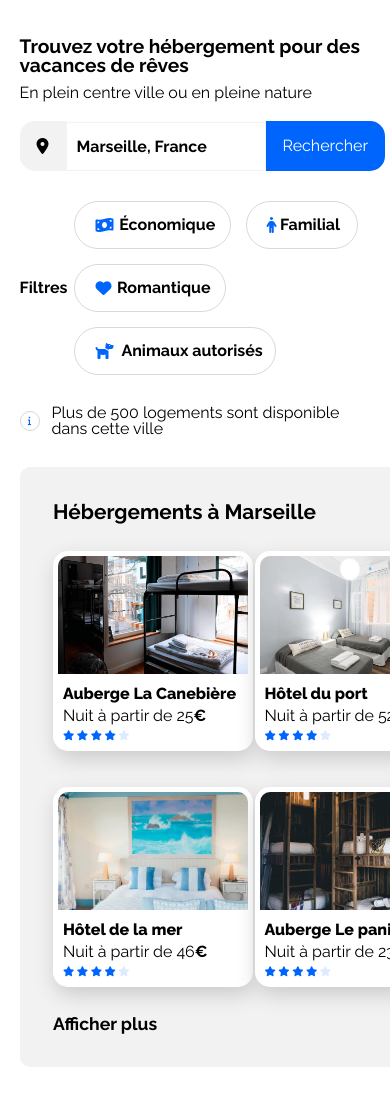
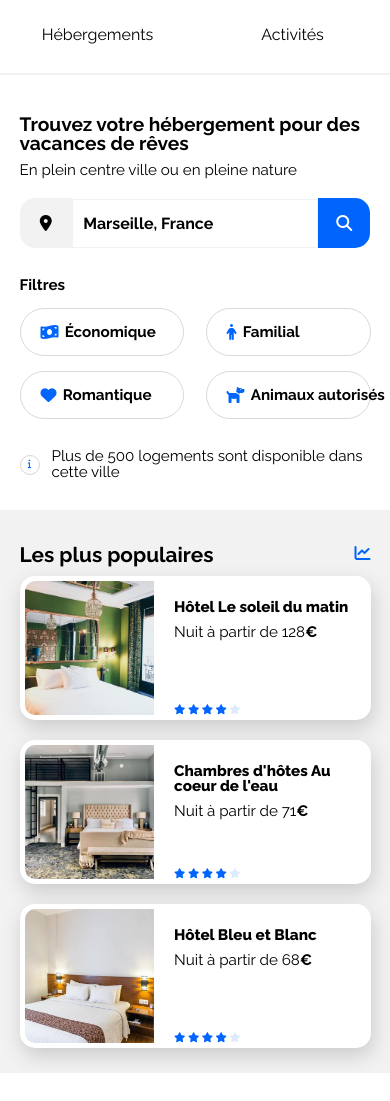
Before and after one commit to Neordan/projet-Booki, a plain HTML site: page index.html in a window 390 px wide. Shown: the part 62-1163 px from the top of the page. Drawn offline with Linux system fonts and the light colour scheme.

Commit message:
Responsive Mobile

```diff
--- a/main.css
+++ b/main.css
@@ -222,7 +222,7 @@ i {
   justify-content: space-between;
   gap: 3%;
   margin-bottom: 50px;
-  min-height: 600px;
+
 }
 
 .home,
@@ -237,7 +237,7 @@ article {
   flex-direction: column;
   justify-content: center;
   align-items: center;
-  gap: 2%;
+  gap: 10px;
   flex-basis: 1;
   min-width: 670px;
 }
@@ -251,14 +251,13 @@ article {
 .title-pop,
 .cards-pop {
   width: 80%;
-  margin: auto;
+  margin: 10px auto;
 }
 
 h2 {
   width: 90%;
   font-size: 1.3rem;
   font-weight: 700;
-  /* flex-grow: 1; */
 }
 
 .cards-home {
@@ -322,7 +321,7 @@ article {
   flex-direction: column;
   justify-content: center;
   align-items: center;
-  gap: 2%;
+  gap: 10px;
   width: 40%;
   min-width: 270px;
 }
@@ -430,30 +429,21 @@ li {
     margin: auto;
   }
 
-  main {
-    display: flex;
-    flex-direction: column;
-    /* justify-content: space-between; */
-    gap: 10%;
-    /* min-height: 2000px; */
-  }
-
   #second-container {
     display: flex;
     flex-direction: column;
     justify-content: space-between;
     gap: 35px;
-    /* height: 850px; */
   }
 
-  #second-container > .home {
-    min-height: 600px;
+.cards-home {
+    gap: 30px;
   }
 
-  .cards-home {
+  /* .cards-home {
     align-items: center;
     flex-grow: 2;
-  }
+  } */
 
   .info-home {
     margin: 0 5px 0 5px;
@@ -461,18 +451,17 @@ li {
 
   #second-container > article {
     width: 100%;
-    min-height: 260px;
     gap: 2%;
-    padding: 10px 0 5px 0;
+    padding:25px 0;
   }
 
   article .title-pop {
     width: 90%;
-    margin: auto;
+    margin: 10px auto;
   }
 
   .more {
-    margin-top: 10px;
+    margin-top: 20px;
   }
 
   .cards-pop {
@@ -480,8 +469,8 @@ li {
     flex-direction: row;
     justify-content: space-between;
     width: 90%;
-    height: 180px;
-    margin-bottom: 0;
+    /* height: 180px; */
+    margin: 10px 0;
     gap: 20px;
   }
 
@@ -508,3 +497,156 @@ li {
     gap: 10%;
   }
 }
+
+/* ---------------- Responsive mobile ----------------------- */
+
+@media screen and (max-width: 768px) {
+  body {
+    width: 100%;
+  }
+
+  /* -------Responsive header ---------- */
+
+  header {
+    display: block;
+  }
+
+  .img {
+    display: flex;
+    justify-content: center;
+    margin: 20px 0;
+  }
+
+  nav {
+    width: 100%;
+  }
+
+  nav a {
+    flex-basis: 50%;
+    text-align: center;
+    border-bottom: 2px solid var(--color-primary);
+  }
+
+  nav a:hover {
+    border-bottom: 2px solid var(--color-secondary);
+    border-top: none;
+  }
+
+  /* -------Responsive first container ---------- */
+
+  #first-container {
+    width: 90%;
+    margin: auto;
+  }
+
+  h1 {
+    margin-top: 40px;
+  }
+
+  h3 {
+    font-size: 1.8vmax;
+  }
+
+  p {
+    font-size: 1.8vmax;
+  }
+
+  form {
+    width: 100%;
+  }
+
+  .locate {
+    text-align: center;
+    width: 15%;
+  }
+
+  form input {
+    width: 70%;
+  }
+
+  button {
+    display: none;
+  }
+
+  form i.search {
+    display: block;
+    text-align: center;
+    width: 15%;
+  }
+
+  .filter {
+    display: flex;
+    flex-direction: column;
+    gap: 15px;
+  }
+
+  .filter-group {
+    /* width: 80%;
+    margin: auto; */
+    justify-content: space-between;
+  }
+
+  .btn-filter {
+    width: 47%;
+    justify-content: start;
+  }
+
+  /* -------Responsive second container ---------- */
+
+  #second-container {
+    display: flex;
+    flex-direction: column-reverse;
+    width: 100%;
+  }
+
+  article {
+    border-radius: 0%;
+  }
+
+  .home {
+    background: none;
+  }
+
+  .cards-pop {
+  }
+
+  .cards-home,
+  .cards-pop,
+  .cards-activity,
+  #third-container h2 {
+    display: flex;
+    flex-direction: column;
+    width: 90%;
+    margin: 0 auto;
+  }
+
+  .cards-home {
+    justify-content: center;
+    flex-wrap: nowrap;
+  }
+
+  .card-home,
+  .card-pop,
+  .card-activity {
+    width: 100%;
+  }
+
+  .cards-activity {
+    margin: 30px auto;
+    gap: 30px;
+  }
+  .card-activity {
+    height: 200px;
+  }
+
+  /* -------Responsive footer ---------- */
+
+  footer {
+    display: block;
+    width: 100%;
+    gap: 10%;
+  }
+  footer div {
+    margin-bottom: 50px;
+  }
+}
```
